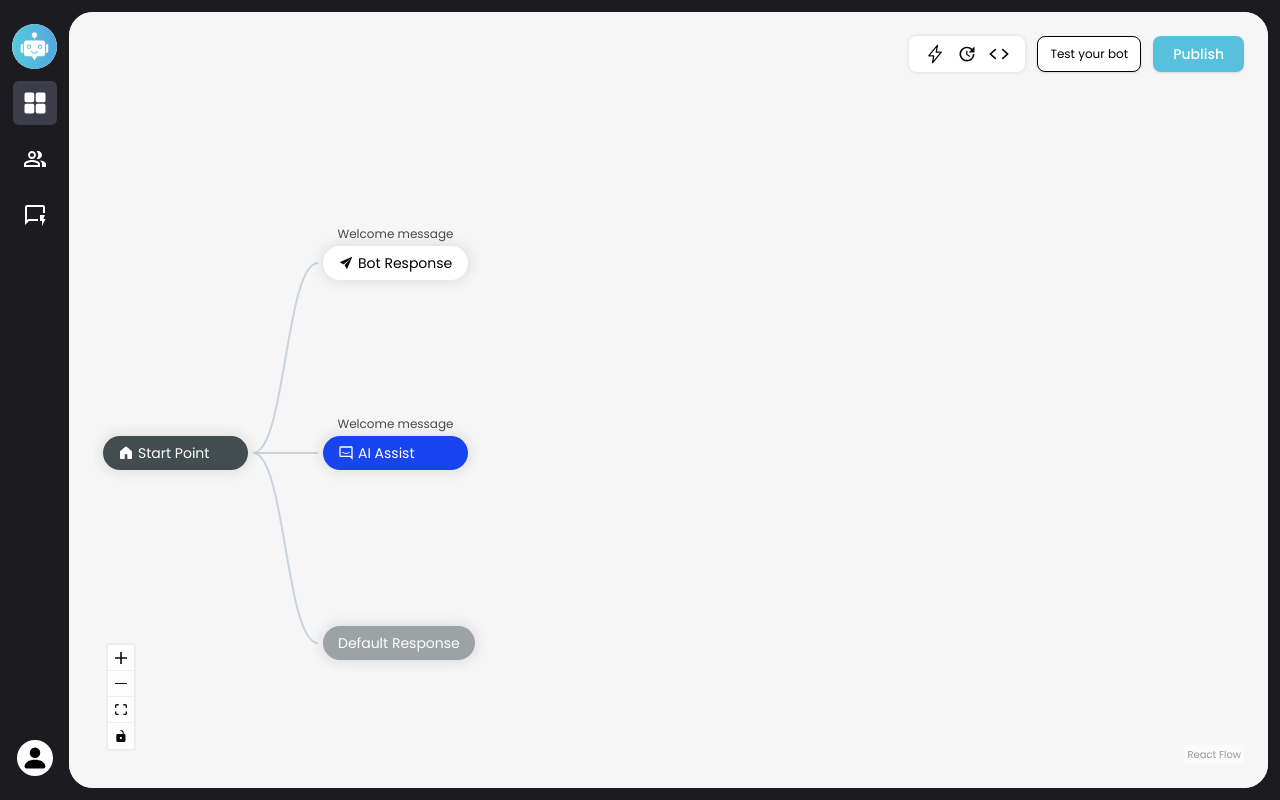
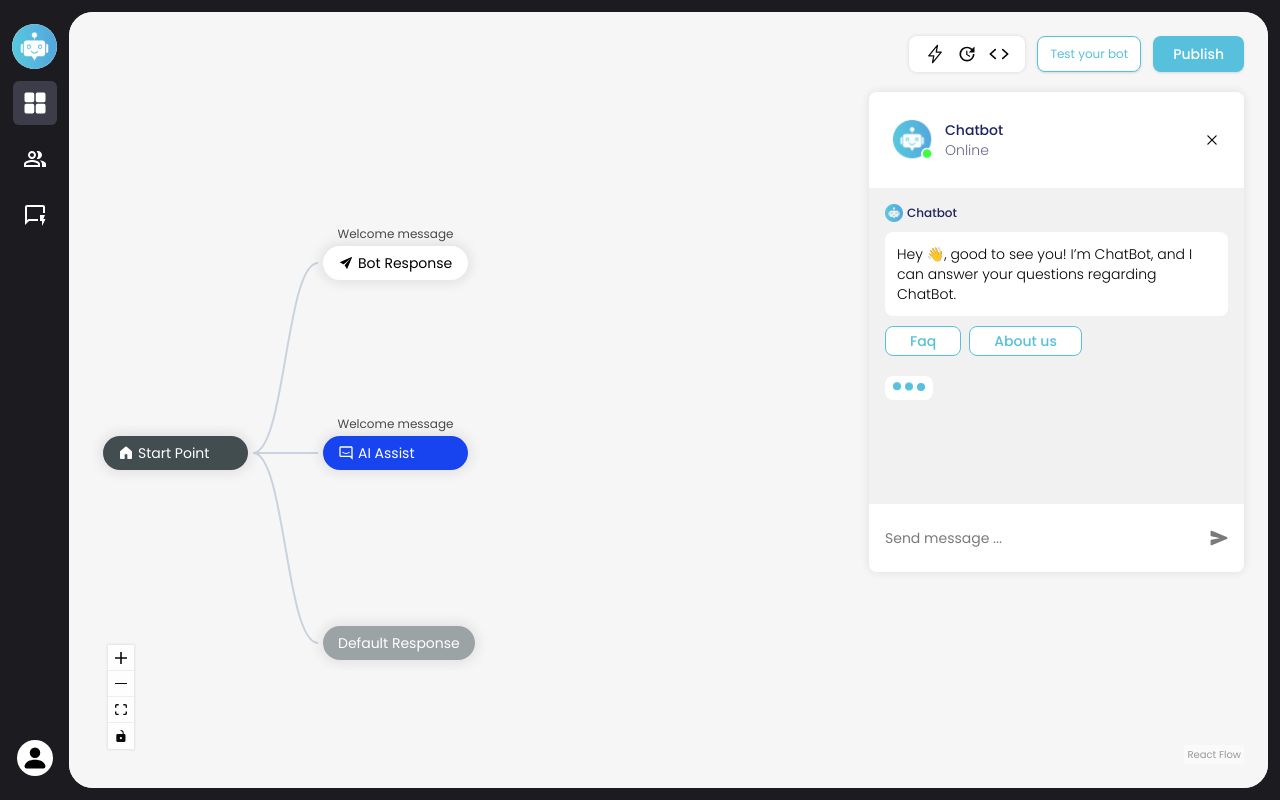
Before and after one commit to patel-poojan/chatbot-frontend, a Next.js app: page /dashboard in a window 1280 px wide. Both pictures are taken after a click on the button "Test your bot". Built offline with nearby package versions, Linux system fonts and the light colour scheme; no server answers.

Commit message:
feat: added chatbot

```diff
--- a/src/app/components/playground/ActionDialog.tsx
+++ b/src/app/components/playground/ActionDialog.tsx
@@ -21,7 +21,7 @@ const ActionDialog = ({ actionHandler }: { actionHandler: () => void }) => {
   return (
     <div
       style={{ boxShadow: "0px 0px 10px rgba(0, 0, 0, 0.1)" }}
-      className="absolute z-10 bg-white px-5 min-[500px]:px-8 py-5 shadow-lg right-6 top-20 h-auto min-[500px]:w-[360px] rounded-lg flex flex-col gap-2"
+      className="absolute  bg-white px-5 min-[500px]:px-8 py-5  right-6 top-20 h-auto min-[500px]:w-[360px] rounded-lg flex flex-col gap-2"
       aria-modal="true"
       role="dialog"
     >
--- /dev/null
+++ b/src/app/components/playground/ChatBotDialog.tsx
@@ -0,0 +1,181 @@
+import { Input } from "@/components/ui/input";
+import { Cross2Icon } from "@radix-ui/react-icons";
+import Image from "next/image";
+import React, { useEffect, useRef, useState } from "react";
+import { IoSend } from "react-icons/io5";
+import ChatLoader from "./ChatLoader";
+
+const BotResponse = ({
+  data,
+  buttonSearch,
+}: {
+  data: { message: string; buttons?: string[] };
+  buttonSearch: (value: string) => void;
+}) => {
+  return (
+    <div className="flex flex-col gap-[10px]">
+      <div className="flex items-center gap-1">
+        <Image
+          src="/images/bot-icon.svg"
+          alt="User Input Icon"
+          width={18}
+          height={18}
+          quality={100}
+        />
+        <p className="text-[#1E255E] font-medium text-xs">Chatbot</p>
+      </div>
+      <div className="bg-[white] p-3 rounded-lg text-black font-light w-full text-sm">
+        {data?.message ?? ""}
+      </div>
+      {data?.buttons?.length && (
+        <div className="flex items-center w-full flex-wrap gap-2">
+          {data?.buttons?.map((name, index) => (
+            <div
+              key={index}
+              onClick={() => buttonSearch(name)}
+              className=" border border-[#57C0DD] text-sm rounded-lg py-1 px-6 text-[#57C0DD] font-medium cursor-pointer bg-white"
+            >
+              {name}
+            </div>
+          ))}
+        </div>
+      )}
+    </div>
+  );
+};
+const UserInput = ({
+  data,
+}: {
+  data: { message: string; buttons?: string[] };
+}) => {
+  return (
+    <div className="flex flex-col gap-[10px] w-fit ms-auto">
+      <div className="text-[#1E255E] font-medium text-xs ms-auto me-1">You</div>
+      <div className="bg-[#57C0DD] p-3 rounded-lg text-white font-light  text-sm w-fit">
+        {data?.message ?? ""}
+      </div>
+    </div>
+  );
+};
+const ChatBotDialog = ({ chatBotHandler }: { chatBotHandler: () => void }) => {
+  const scrollRef = useRef<HTMLDivElement>(null);
+  const [inputText, setInputText] = useState<string>("");
+  const [ChatArray, setChatArray] = useState<
+    | {
+        type: "user" | "bot";
+        data: { message: string; buttons?: string[] };
+      }[]
+    | []
+  >([
+    {
+      type: "bot",
+      data: {
+        message:
+          "Hey 👋, good to see you! I’m ChatBot, and I can answer your questions regarding ChatBot.",
+        buttons: ["Faq", "About us"],
+      },
+    },
+  ]);
+  const scroll = () => {
+    if (scrollRef.current) {
+      scrollRef.current.scrollTop = scrollRef.current.scrollHeight;
+    }
+  };
+
+  const buttonSearch = (text: string) => {
+    if (text) {
+      setChatArray([
+        ...ChatArray,
+        {
+          type: "user",
+          data: {
+            message: text,
+          },
+        },
+      ]);
+    }
+  };
+  useEffect(() => {
+    scroll();
+  }, [ChatArray]);
+  return (
+    <div
+      className="absolute  min-[425px]:right-6 top-20 flex flex-col  min-[425px]:w-[375px] h-[65vh] max-[425px]:mx-6 min-[500px]:h-[60vh] rounded-lg overflow-hidden"
+      style={{ boxShadow: "0px 0px 10px rgba(0, 0, 0, 0.1)" }}
+    >
+      <div className="w-full p-6 bg-white justify-between flex items-center">
+        <div className="flex gap-3">
+          <Image
+            src="/images/online_bot.svg"
+            alt="bot"
+            width={40}
+            height={40}
+            quality={100}
+          />
+          <div className="flex flex-col my-1 justify-between ">
+            <p className="text-[#1E255E] font-medium text-sm">Chatbot</p>
+            <p className="text-[#1E255EB2] font-light text-sm">Online</p>
+          </div>
+        </div>
+        <Cross2Icon
+          className="h-4 w-4 cursor-pointer"
+          onClick={chatBotHandler}
+        />
+      </div>
+      <div
+        className="flex-1 bg-[#F1F1F1] p-4 overflow-y-auto show-scrollbar flex flex-col gap-3"
+        ref={scrollRef}
+      >
+        {ChatArray &&
+          ChatArray?.map((item, index) => (
+            <div key={index}>
+              {item.type === "bot" ? (
+                <BotResponse data={item.data} buttonSearch={buttonSearch} />
+              ) : (
+                <UserInput data={item.data} />
+              )}
+            </div>
+          ))}
+        <ChatLoader />
+      </div>
+      <div className="p-4 bg-white flex gap-4 items-center">
+        <Input
+          onChange={(e) => setInputText(e.target.value)}
+          value={inputText}
+          onKeyDown={(e) => {
+            if (e.key === "Enter" && inputText.length > 0) {
+              setChatArray((prev) => [
+                ...prev,
+                {
+                  type: "user",
+                  data: {
+                    message: inputText,
+                  },
+                },
+              ]);
+              setInputText("");
+            }
+          }}
+          className="!border-none placeholder:text-[#7A7A7A] shadow-none p-0 focus-visible:ring-0"
+          placeholder="Send message ..."
+        />
+        <IoSend
+          className="text-[#7A7A7A] text-xl"
+          onClick={() => {
+            setChatArray((prev) => [
+              ...prev,
+              {
+                type: "user",
+                data: {
+                  message: inputText,
+                },
+              },
+            ]);
+          }}
+        />
+      </div>
+    </div>
+  );
+};
+
+export default ChatBotDialog;
--- /dev/null
+++ b/src/app/components/playground/ChatLoader.tsx
@@ -0,0 +1,13 @@
+const ChatLoader = () => {
+  return (
+    <div className="flex justify-start bg-white w-fit rounded-lg p-2 my-2 ">
+      <div className="flex space-x-1 items-center">
+        <div className="w-2 h-2 bg-[#57C0DD] rounded-full animate-bounce"></div>
+        <div className="w-2 h-2 bg-[#57C0DD] rounded-full animate-bounce delay-100"></div>
+        <div className="w-2 h-2 bg-[#57C0DD] rounded-full animate-bounce delay-200"></div>
+      </div>
+    </div>
+  );
+};
+
+export default ChatLoader;
--- a/src/app/dashboard/page.tsx
+++ b/src/app/dashboard/page.tsx
@@ -1,5 +1,5 @@
 "use client";
-import React, { useCallback, useMemo } from "react";
+import React, { useCallback, useEffect, useMemo, useState } from "react";
 import dynamic from "next/dynamic";
 import {
   Controls,
@@ -45,6 +45,7 @@ import {
   usePlayground,
 } from "../components/playground/PlaygroundContext";
 import useWindowDimensions from "@/utils/windowSize";
+import ChatBotDialog from "../components/playground/ChatBotDialog";
 
 const ReactFlow = dynamic(
   () => import("@xyflow/react").then((mod) => mod.ReactFlow),
@@ -90,6 +91,7 @@ let idCounter = 5;
 const getId = () => `${idCounter++}`;
 const MainComponent = () => {
   const { actionDialog, actionHandler, setActionDialog } = usePlayground();
+  const [chatBotDialog, setChatBotDialog] = useState(false);
   const { screenToFlowPosition } = useReactFlow();
   const { type, label } = usePlayground();
   const { width: screenWidth } = useWindowDimensions();
@@ -115,7 +117,7 @@ const MainComponent = () => {
 
   const [nodes, setNodes, onNodesChange] = useNodesState(initialNodes);
   const [edges, setEdges, onEdgesChange] = useEdgesState(initialEdges);
-
+  console.log("node", nodes);
   const SNAP_MARGIN = 70;
   const isNearRightEdge = useCallback(
     (position: XYPosition, node: Node): boolean => {
@@ -321,14 +323,14 @@ const MainComponent = () => {
           const successNode: Node = {
             id: getId(),
             type: "successNode",
-            position: { x: position.x + 270, y: positionY - 100 },
+            position: { x: position.x + 300, y: positionY - 100 },
             data: { label: "Success", message: "" },
           };
 
           const failureNode: Node = {
             id: getId(),
             type: "failureNode",
-            position: { x: position.x + 270, y: positionY + 100 },
+            position: { x: position.x + 300, y: positionY + 100 },
             data: { label: "Failure", message: "" },
           };
 
@@ -388,13 +390,13 @@ const MainComponent = () => {
       setActionDialog,
       type,
       screenToFlowPosition,
-      label,
       nodes,
       isNearRightEdge,
       notConnectableNode,
+      highlightDroppableArea,
+      label,
       setNodes,
       setEdges,
-      highlightDroppableArea,
     ]
   );
 
@@ -412,6 +414,19 @@ const MainComponent = () => {
       ),
     [setEdges]
   );
+  const chatBotHandler = () => {
+    if (chatBotDialog) {
+      setChatBotDialog(false);
+    } else {
+      setChatBotDialog(true);
+      setActionDialog(false);
+    }
+  };
+  useEffect(() => {
+    if (actionDialog) {
+      setChatBotDialog(false);
+    }
+  }, [actionDialog, chatBotDialog]);
 
   return (
     <DashboardLayout>
@@ -426,7 +441,9 @@ const MainComponent = () => {
                 <TooltipTrigger asChild>
                   <button>
                     <IoFlashOutline
-                      className="text-xl cursor-pointer"
+                      className={`text-xl cursor-pointer ${
+                        actionDialog ? "text-[#57C0DD]" : ""
+                      } `}
                       onClick={actionHandler}
                     />
                   </button>
@@ -435,7 +452,7 @@ const MainComponent = () => {
                   side="bottom"
                   align="center"
                   style={{ boxShadow: "0px 0px 4px 0px #0000001F" }}
-                  className=" mt-3 p-1 bg-white  text-black !z-50"
+                  className=" mt-3 p-1 bg-[#57C0DD] text-white !z-50"
                 >
                   Action
                 </TooltipContent>
@@ -451,7 +468,7 @@ const MainComponent = () => {
                   side="bottom"
                   align="center"
                   style={{ boxShadow: "0px 0px 4px 0px #0000001F" }}
-                  className=" mt-3 p-1 bg-white  text-black !z-50"
+                  className=" mt-3 p-1 bg-[#57C0DD] text-white !z-50"
                 >
                   Version History
                 </TooltipContent>
@@ -466,14 +483,21 @@ const MainComponent = () => {
                   side="bottom"
                   align="center"
                   style={{ boxShadow: "0px 0px 4px 0px #0000001F" }}
-                  className=" mt-3 p-1 bg-white  text-black !z-50"
+                  className=" mt-3 p-1 bg-[#57C0DD] text-white !z-50"
                 >
                   Attributes
                 </TooltipContent>
               </Tooltip>
             </TooltipProvider>
           </div>
-          <Button className="p-3 border text-xs font-normal border-black rounded-lg bg-white text-black hover:bg-transparent">
+          <Button
+            className={`p-3 border text-xs font-normal ${
+              chatBotDialog
+                ? "border-[#57C0DD] text-[#57C0DD]"
+                : "border-black text-black"
+            } rounded-lg bg-white  hover:bg-transparent`}
+            onClick={() => chatBotHandler()}
+          >
             Test your bot
           </Button>
           <Button className="py-3 px-5 bg-[#57C0DD] text-white rounded-lg hover:bg-[#57C0DD]">
@@ -498,6 +522,7 @@ const MainComponent = () => {
           <Controls showFitView />
         </ReactFlow>
         {actionDialog && <ActionDialog actionHandler={actionHandler} />}
+        {chatBotDialog && <ChatBotDialog chatBotHandler={chatBotHandler} />}
       </div>
     </DashboardLayout>
   );
--- a/src/app/globals.css
+++ b/src/app/globals.css
@@ -86,6 +86,23 @@ body,
 *::-webkit-scrollbar {
   display: none;
 }
+.show-scrollbar::-webkit-scrollbar {
+  width: 5px;
+  display: block !important;
+}
+
+.show-scrollbar::-webkit-scrollbar-thumb {
+  background-color: #57c0dd;
+  border-radius: 10px;
+}
+
+.show-scrollbar::-webkit-scrollbar-track {
+  background-color: #f1f1f1;
+}
+
+.show-scrollbar::-webkit-scrollbar-thumb:hover {
+  background-color: #40a8c4;
+}
 
 .blue-gradient {
   background: linear-gradient(90deg, #58c8dd 0%, #53a7dd 100%);
--- a/src/middleware.ts
+++ b/src/middleware.ts
@@ -52,7 +52,7 @@ export const config = {
     "/create/document/train",
     "/create/website",
     "/create/website/train",
-    "/user",
+    "/users",
     "/training",
     "/login",
     // "/dashboard",
```
Also changed, not shown: src/app/components/playground/CustomNode.tsx (+8 -10 lines).
